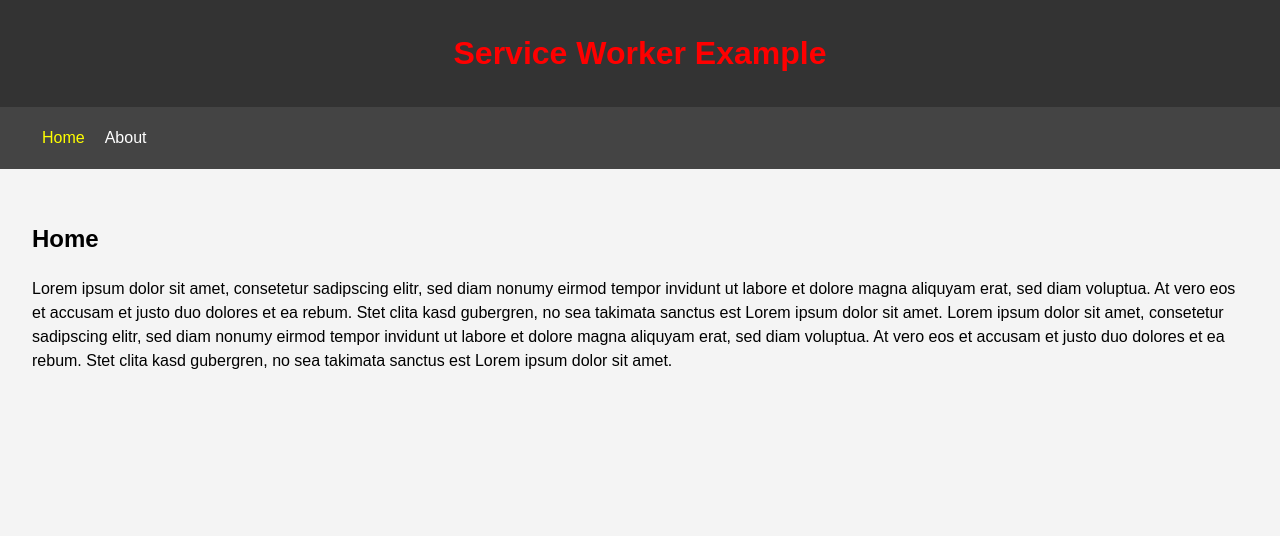
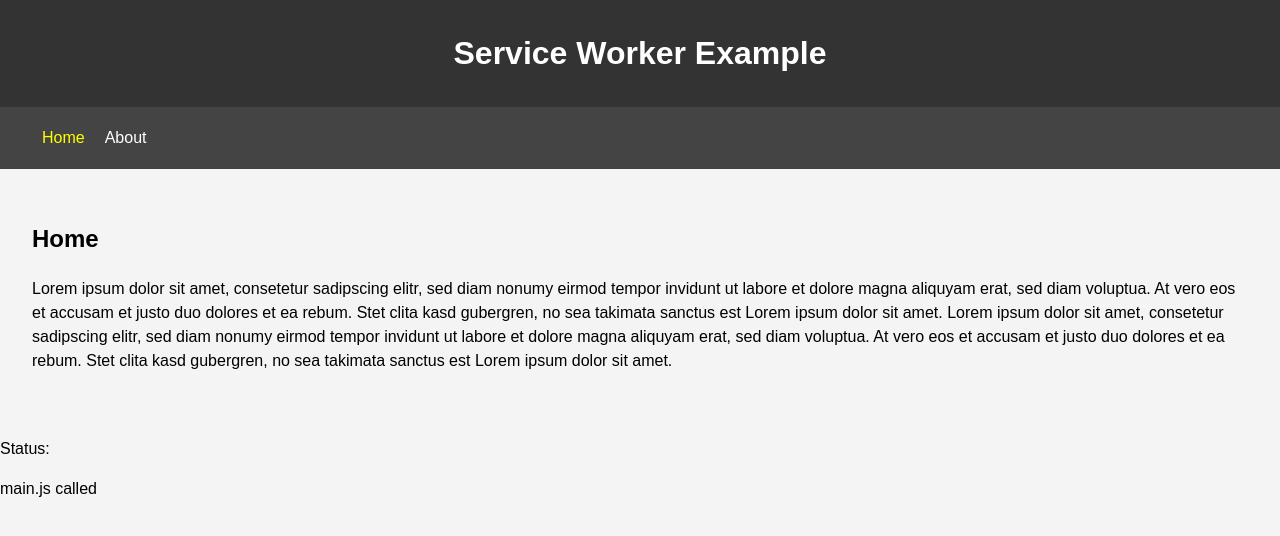
Before and after one commit to warlog3/ServiceWorkerTestpage.github.io, a plain HTML site: page index.html in a window 1280 px wide. Drawn offline with Linux system fonts and the light colour scheme.

Commit message:
status bar

```diff
--- a/index.html
+++ b/index.html
@@ -40,7 +40,7 @@
 
 <body>
   <header>
-    <h1 id="headerColor" style="color: blue;">Service Worker Example</h1>
+    <h1 id="headerColor">Service Worker Example</h1>
   </header>
   <nav>
     <ul>
@@ -56,7 +56,12 @@
     <h2>Home</h2>
     <p>Lorem ipsum dolor sit amet, consetetur sadipscing elitr, sed diam nonumy eirmod tempor invidunt ut labore et dolore magna aliquyam erat, sed diam voluptua. At vero eos et accusam et justo duo dolores et ea rebum. Stet clita kasd gubergren, no sea takimata sanctus est Lorem ipsum dolor sit amet. Lorem ipsum dolor sit amet, consetetur sadipscing elitr, sed diam nonumy eirmod tempor invidunt ut labore et dolore magna aliquyam erat, sed diam voluptua. At vero eos et accusam et justo duo dolores et ea rebum. Stet clita kasd gubergren, no sea takimata sanctus est Lorem ipsum dolor sit amet.</p>
   </main>
-
+  <footer>
+    <p>Status:</p>
+    <div id="status">
+      Entry-Point
+    </div>
+  </footer>
   <script src="js/main.js"></script>
 </body>
 
--- a/js/main.js
+++ b/js/main.js
@@ -1,12 +1,11 @@
 let deferredPrompt;
 
-let headerColor2 = document.getElementById("headerColor");
-headerColor2.style.color = 'red';
+let status = document.getElementById("status");
+status.innerHTML = "main.js called";
 
 window.addEventListener('beforeinstallprompt', (e) => {
-  headerColor2.style.color = 'green';
+  status.innerHTML = "beforeinstallprompt called";
 
-  /*
   // Prevent Chrome 67 and earlier from automatically showing the prompt
   e.preventDefault();
   // Stash the event so it can be triggered later.
@@ -25,7 +24,6 @@ window.addEventListener('beforeinstallprompt', (e) => {
       }
       deferredPrompt = null;
     });
-    */
 })
 
 //Make sure SW are supported
```
